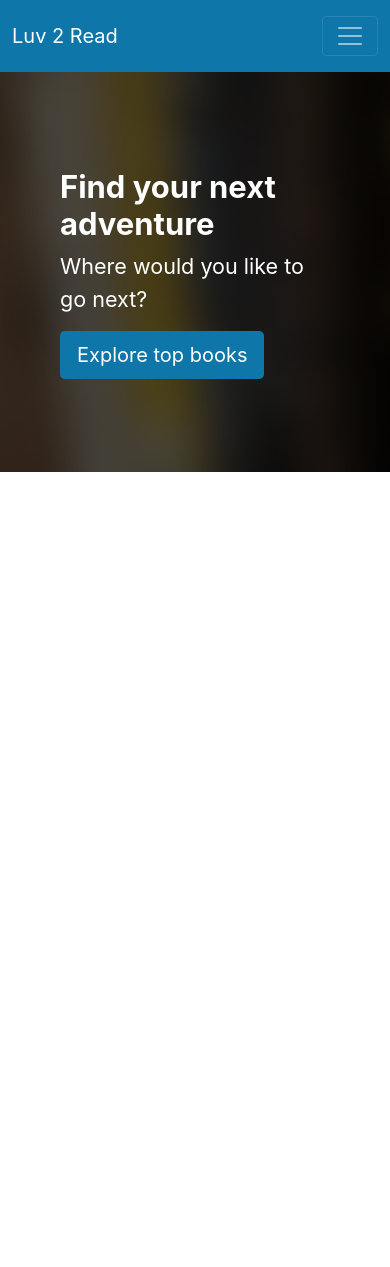
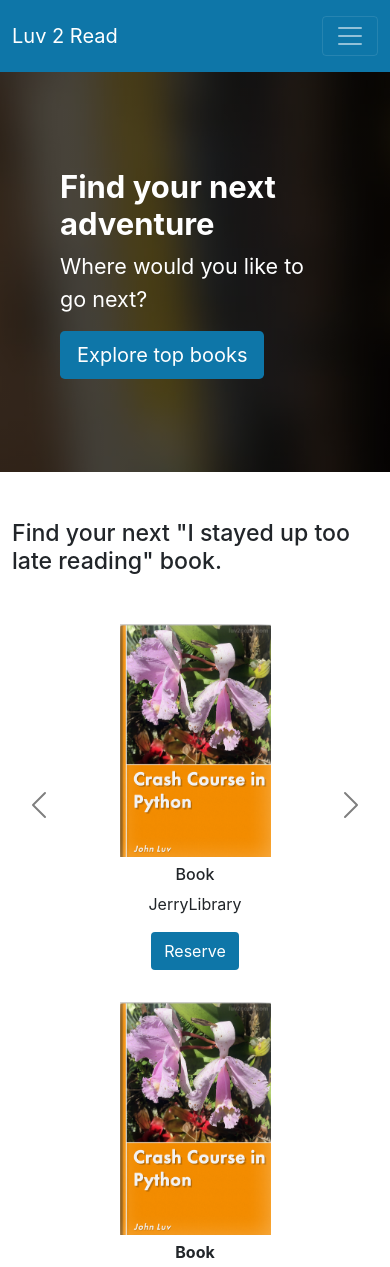
Before and after one commit to tokamaky/LibraryApp-FullStack-React-tsx, a React (Create React App) app in the folder 03-frontend/react-library/: page / in a window 390 px wide. Shown: the top 1267 px of the page. Before the commit the page ends 844 px from the top, so only its background shows below. Built offline with nearby package versions, Linux system fonts and the light colour scheme; the HTML template or start-up script is replaced by a standard one.

Commit message:
update Carousel

```diff
--- a/03-frontend/react-library/src/App.tsx
+++ b/03-frontend/react-library/src/App.tsx
@@ -2,12 +2,14 @@
 import './App.css';
 import { Navbar } from './layouts/NavbarAndFooter/Navbar';
 import { ExploreTopBooks } from './layouts/Homepage/ExploreTopBooks';
+import { Carousel } from './layouts/Homepage/Carousel';
 
 function App() {
   return (
     <div>
         <Navbar />
         <ExploreTopBooks />
+        <Carousel />
     </div>
 
   );
--- a/03-frontend/react-library/src/layouts/Homepage/Carousel.tsx
+++ b/03-frontend/react-library/src/layouts/Homepage/Carousel.tsx
@@ -13,12 +13,13 @@
                         <div className='row d-flex justify-content-center align-items-center'>
                             <div className="col-xs-6 col-sm-6 col-md-4 col-lg-3 mb-3">
                                 <div className="text-center">
-                                    <img src={require('./../../Images/BooksImages/book-luv2code-1000.png') }
-                                    width='151'
-                                    height='233'
-                                    alt='book'/>
+                                    <img src={require('./../../Images/BooksImages/book-luv2code-1000.png')}
+                                        width='151'
+                                        height='233'
+                                        alt='book' />
                                     <h6 className="mt-2">Book</h6>
-                                    <p></p>
+                                    <p>JerryLibrary</p>
+                                    <a className="btn main-color text-white" href='#'>Reserve</a>
                                 </div>
                             </div>
                             {/* {books.slice(0, 3).map(book => (
@@ -28,21 +29,75 @@
                     </div>
                     <div className='carousel-item'>
                         <div className='row d-flex justify-content-center align-items-center'>
+                            <div className="col-xs-6 col-sm-6 col-md-4 col-lg-3 mb-3">
+                                <div className="text-center">
+                                    <img src={require('./../../Images/BooksImages/book-luv2code-1000.png')}
+                                        width='151'
+                                        height='233'
+                                        alt='book' />
+                                    <h6 className="mt-2">Book</h6>
+                                    <p>JerryLibrary</p>
+                                    <a className="btn main-color text-white" href='#'>Reserve</a>
+                                </div>
+                            </div>
                             {/* {books.slice(3, 6).map(book => (
                                 <ReturnBook book={book} key={book.id} />
                             ))} */}
                         </div>
                     </div>
+
                     <div className='carousel-item'>
                         <div className='row d-flex justify-content-center align-items-center'>
+                            <div className="col-xs-6 col-sm-6 col-md-4 col-lg-3 mb-3">
+                                <div className="text-center">
+                                    <img src={require('./../../Images/BooksImages/book-luv2code-1000.png')}
+                                        width='151'
+                                        height='233'
+                                        alt='book' />
+                                    <h6 className="mt-2">Book</h6>
+                                    <p>JerryLibrary</p>
+                                    <a className="btn main-color text-white" href='#'>Reserve</a>
+                                </div>
+                            </div>
                             {/* {books.slice(6, 9).map(book => (
                                 <ReturnBook book={book} key={book.id} />
                             ))} */}
                         </div>
                     </div>
                 </div>
+                <button className="carousel-control-prev" type='button'
+                    data-bs-target='#carouselExampleControls' data-bs-slide='prev'>
+                    <span className="carousel-control-prev-icon" aria-hidden='true'> </span>
+                    <span className="visually-hidden">Previous</span>
+                </button>
+                <button className="carousel-control-next" type='button'
+                    data-bs-target='#carouselExampleControls' data-bs-slide='prev'>
+                    <span className="carousel-control-next-icon" aria-hidden='true'> </span>
+                    <span className="visually-hidden">Next</span>
+                </button>
+            </div>
 
+            {/*Mobile */}
+            <div className="d-lg-none mt-3">
+                <div className="row d-flex justify-content-center align-items-center">
+                    <div className="text-center">
+                        <img src={require('./../../Images/BooksImages/book-luv2code-1000.png')}
+                            width='151'
+                            height='233'
+                            alt='book'
+                        />
+                        <h6 className="mt-2">
+                            <b>Book</b>
+                        </h6>
+                        <p>JerryLibrary</p>
+                        <a className="btn main-col text-white" href='#'>Reserve</a>
+                    </div>
+                </div>
+            </div>
+            <div className="homepage-carousel-title mt-3">
+                <a className="btn btn-outline-secondary btn-lg" href='#'>View More</a>
             </div>
         </div>
+
     )
 }
```
Also changed, not shown: 2 other files (tests, documents, lock files or other folders).
